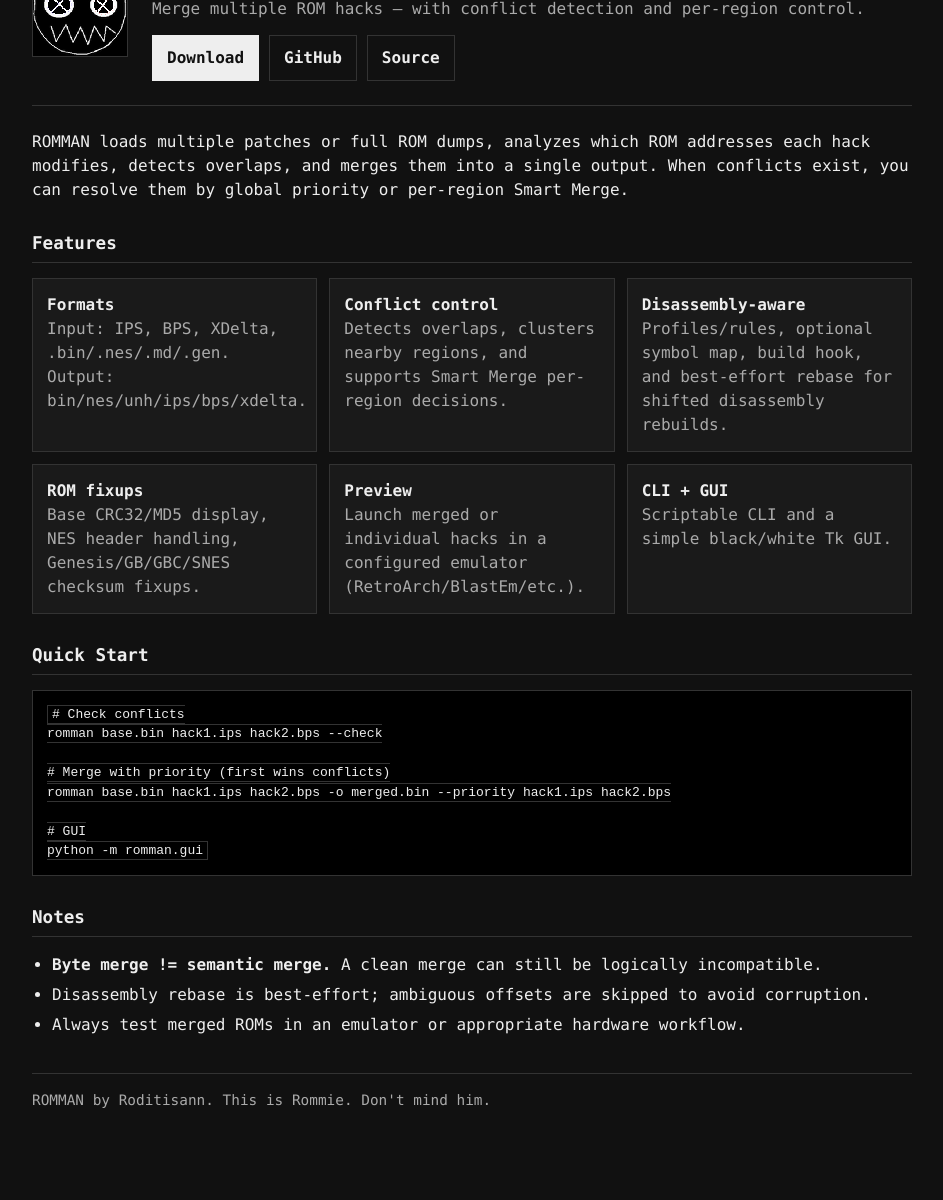
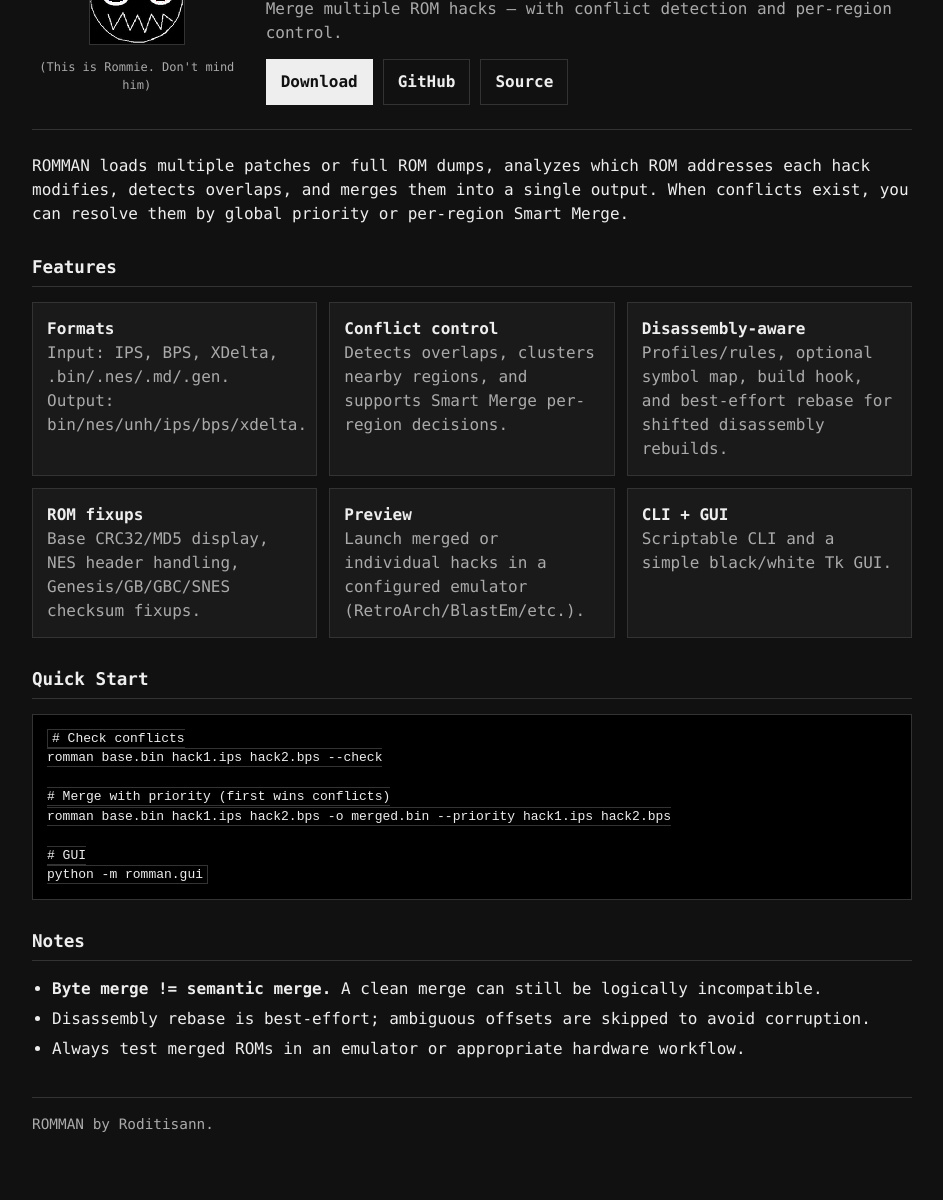
Before and after one commit to Roditisann/ROMMAN, a plain HTML site: page docs/index.html in a window 1280 px wide. Shown: the part 94-1294 px from the top of the page, without its empty margins (168-1111 px from the left). Before the commit the page ends 1270 px from the top, so only its background shows below. Drawn offline with Linux system fonts and the light colour scheme.

Commit message:
Move Rommie caption near image

```diff
--- a/docs/index.html
+++ b/docs/index.html
@@ -32,7 +32,10 @@
 <body>
   <div class="wrap">
     <div class="hero">
-      <img src="Rommie.png" alt="Rommie mascot">
+      <div style="text-align:center;">
+        <img src="Rommie.png" alt="Rommie mascot">
+        <div class="muted" style="font-size:0.75rem; margin-top:6px;">(This is Rommie. Don't mind him)</div>
+      </div>
       <div>
         <h1>ROMMAN</h1>
         <div class="tag">Merge multiple ROM hacks — with conflict detection and per-region control.</div>
@@ -75,7 +78,7 @@ python -m romman.gui</code></pre>
     </ul>
 
     <footer>
-      <div>ROMMAN by Roditisann. This is Rommie. Don't mind him.</div>
+      <div>ROMMAN by Roditisann.</div>
     </footer>
   </div>
 </body>
```
